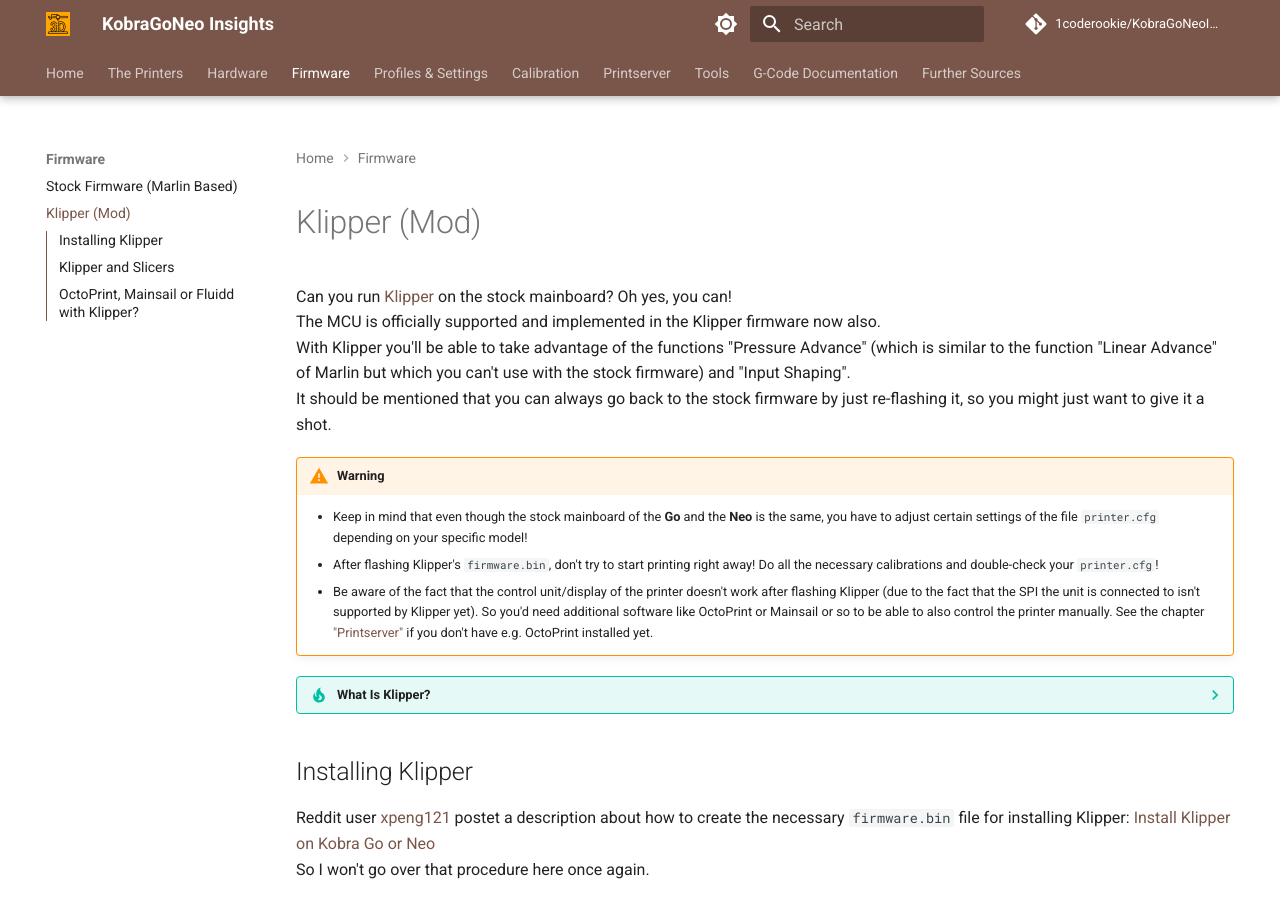
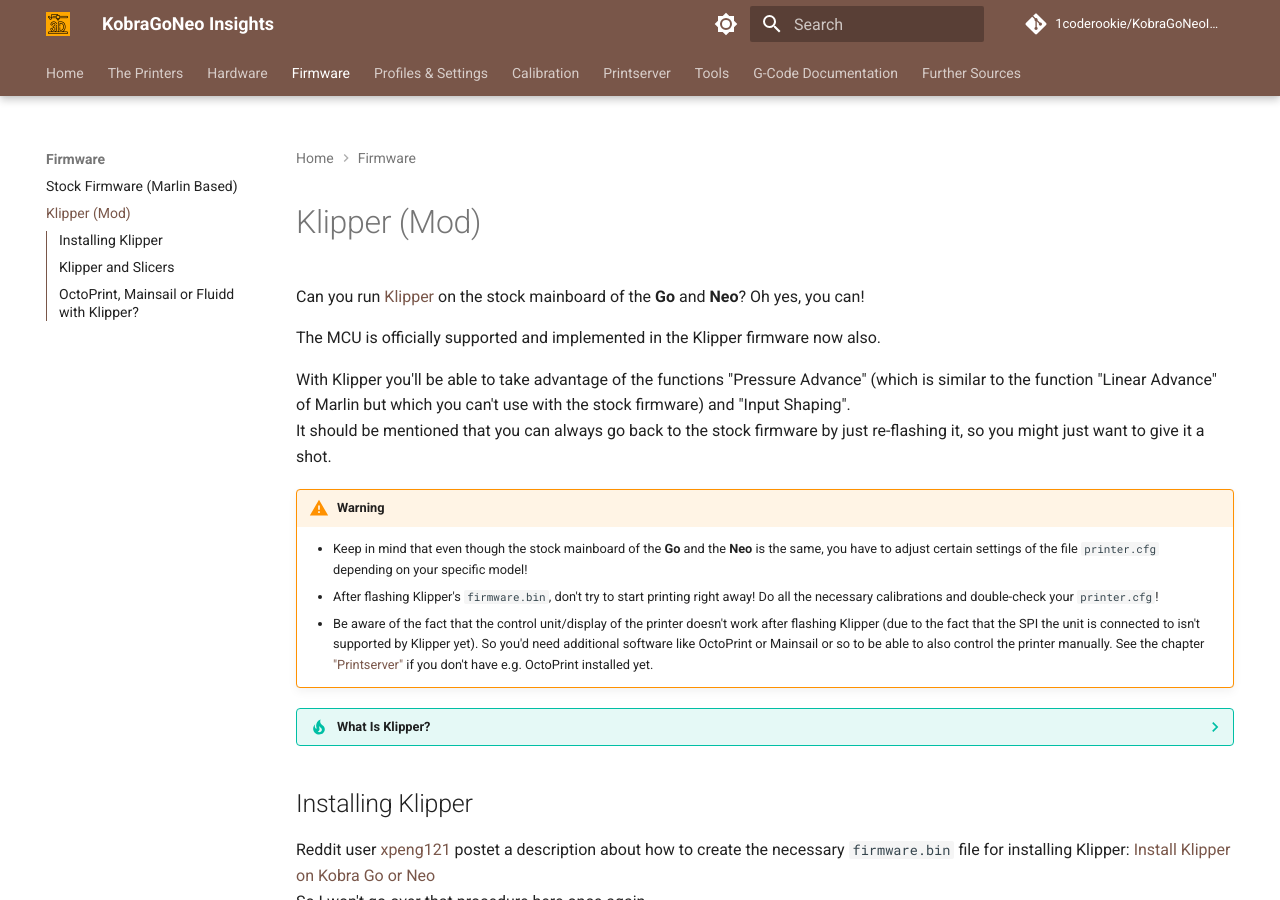
Before and after one commit to 1coderookie/KobraGoNeoInsights, an MkDocs documentation site: the page built from docs/firmware/fw_klipper.md, in a window 1280 px wide and 900 px high. Built offline with MkDocs 1.6.1 and Material for MkDocs 9.7.7, drawn with Linux system fonts in a browser that asks for light colours; comment, search, counter and statistics services are not loaded.

Commit message:
Update fw_klipper.md

```diff
--- a/docs/firmware/fw_klipper.md
+++ b/docs/firmware/fw_klipper.md
@@ -2,8 +2,10 @@
 
 # Klipper (Mod)
 
-Can you run [Klipper](https://www.klipper3d.org/) on the stock mainboard? Oh yes, you can!
+Can you run [Klipper](https://www.klipper3d.org/) on the stock mainboard of the **Go** and **Neo**? Oh yes, you can!
+
 The MCU is officially supported and implemented in the Klipper firmware now also.
+
 With Klipper you'll be able to take advantage of the functions "Pressure Advance" (which is similar to the function "Linear Advance" of Marlin but which you can't use with the stock firmware) and "Input Shaping".
 It should be mentioned that you can always go back to the stock firmware by just re-flashing it, so you might just want to give it a shot.
 
```
